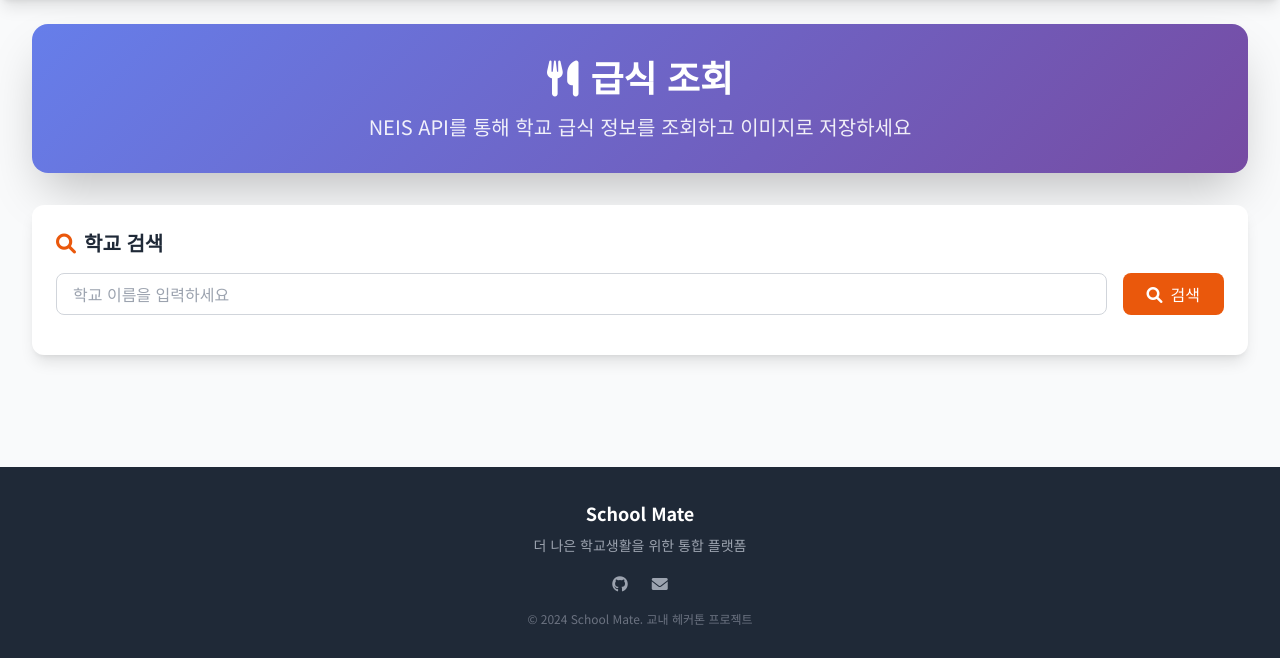
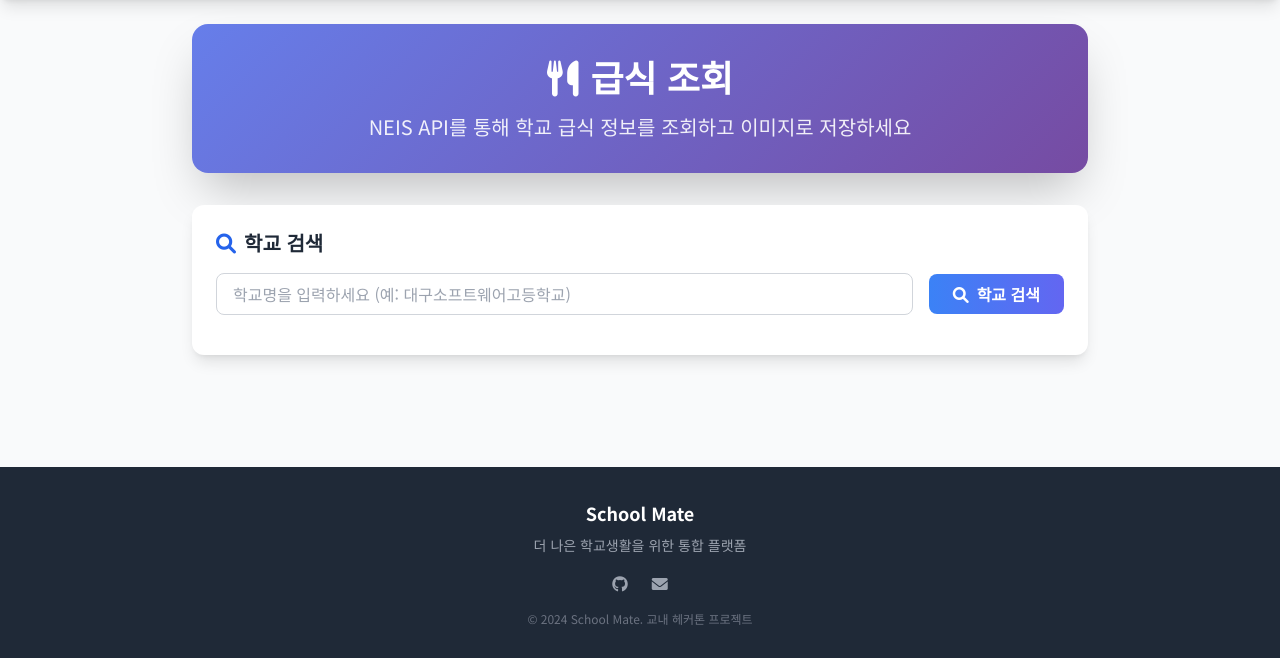
Before and after one commit to YCLK/school-mate, a Flask app: page /meal in a window 1280 px wide. Shown: the part 64-722 px from the top of the page. Run offline with Flask 3, Linux system fonts and the light colour scheme; some libraries are stand-ins or nearby versions.

Commit message:
Update meal.html

```diff
--- a/api/templates/meal.html
+++ b/api/templates/meal.html
@@ -2,6 +2,8 @@
 
 {% block content %}
 <div class="px-4 sm:px-0">
+    <!-- 메인 컨테이너 -->
+    <div class="max-w-4xl mx-auto">
             <!-- 헤더 -->
         <div class="gradient-bg rounded-2xl shadow-2xl p-8 mb-8 text-white">
             <div class="max-w-4xl mx-auto text-center">
@@ -13,42 +15,58 @@
                 </p>
             </div>
         </div>
-
-    <!-- 학교 검색 섹션 -->
+        <!-- 학교 검색 -->
         <div class="bg-white rounded-xl shadow-lg p-6 mb-6">
-        <h2 class="text-xl font-semibold mb-4 text-gray-800">
-            <i class="fas fa-search mr-2 text-orange-600"></i>학교 검색
-        </h2>
-
-        <div class="flex flex-col sm:flex-row gap-4 mb-4">
+            <h3 class="text-xl font-semibold text-gray-800 mb-4">
+                <i class="fas fa-search text-blue-600 mr-2"></i>학교 검색
+            </h3>
+            <div class="flex flex-col sm:flex-row items-center gap-4 mb-4">
                 <div class="flex-1">
-                <input type="text" id="schoolNameInput" placeholder="학교 이름을 입력하세요"
-                       class="w-full px-4 py-2 border border-gray-300 rounded-lg focus:ring-2 focus:ring-orange-500 focus:border-transparent">
+                    <input type="text" id="schoolNameInput" placeholder="학교명을 입력하세요 (예: 대구소프트웨어고등학교)"
+                           class="w-full px-4 py-2 border border-gray-300 rounded-lg focus:outline-none focus:ring-2 focus:ring-blue-500 focus:border-transparent">
                 </div>
                 <button id="searchSchoolBtn"
-                    class="bg-orange-600 hover:bg-orange-700 text-white px-6 py-2 rounded-lg font-medium transition-colors">
-                <i class="fas fa-search mr-2"></i>검색
+                        class="bg-gradient-to-r from-blue-500 to-indigo-500 text-white px-6 py-2 rounded-lg font-semibold hover:from-blue-600 hover:to-indigo-600 transition-all duration-300 transform hover:scale-105">
+                    <i class="fas fa-search mr-2"></i>학교 검색
                 </button>
             </div>
 
             <!-- 검색 결과 -->
             <div id="schoolResults" class="hidden">
-            <h3 class="text-lg font-medium mb-3 text-gray-700">검색 결과</h3>
+                <h4 class="text-lg font-medium mb-3 text-gray-700">검색 결과</h4>
                 <div id="schoolList" class="space-y-2"></div>
             </div>
         </div>
 
-    <!-- 급식 조회 폼 -->
-    <div id="mealForm" class="bg-white rounded-xl shadow-lg p-6 mb-6 hidden">
-        <h2 class="text-xl font-semibold mb-4 text-gray-800">
-            <i class="fas fa-utensils mr-2 text-orange-600"></i>급식 조회
-        </h2>
+        <!-- 선택된 학교 정보 -->
+        <div id="selectedSchoolInfo" class="hidden bg-white rounded-xl shadow-lg p-6 mb-6">
+            <h3 class="text-lg font-semibold text-gray-800 mb-4">
+                <i class="fas fa-check-circle text-green-600 mr-2"></i>선택된 학교
+            </h3>
+            <div class="bg-green-50 border border-green-200 rounded-lg p-4">
+                <div class="flex items-center justify-between">
+                    <div>
+                        <p class="font-semibold text-green-800" id="selectedSchoolName">학교명</p>
+                        <p class="text-green-600 text-sm" id="selectedSchoolType">학교 유형</p>
+                        <p class="text-green-600 text-sm" id="selectedSchoolAddress">주소</p>
+                    </div>
+                    <button onclick="clearSelectedSchool()" class="text-red-500 hover:text-red-700 transition-colors">
+                        <i class="fas fa-times text-xl"></i>
+                    </button>
+                </div>
+            </div>
+        </div>
 
+        <!-- 날짜 선택 및 급식 조회 -->
+        <div id="mealQuerySection" class="hidden bg-white rounded-xl shadow-lg p-6 mb-6">
+            <h3 class="text-lg font-semibold text-gray-800 mb-4">
+                <i class="fas fa-calendar text-orange-600 mr-2"></i>급식 조회
+            </h3>
             <div class="flex flex-col sm:flex-row items-center justify-between gap-4">
                 <div class="flex items-center gap-4">
                     <label class="text-sm font-medium text-gray-700">날짜 선택:</label>
                     <input type="date" id="mealDate"
-                       class="px-3 py-2 border border-gray-300 rounded-md focus:outline-none focus:ring-2 focus:ring-orange-500 focus:border-transparent">
+                           class="px-3 py-2 border border-gray-300 rounded-lg focus:outline-none focus:ring-2 focus:ring-orange-500 focus:border-transparent">
                 </div>
                 <button onclick="fetchMealData()" id="fetchBtn"
                         class="bg-gradient-to-r from-orange-500 to-amber-500 text-white px-6 py-2 rounded-lg font-semibold hover:from-orange-600 hover:to-amber-600 transition-all duration-300 transform hover:scale-105">
@@ -91,8 +109,8 @@
                         <i class="fas fa-calendar-day mr-2"></i>
                         <span id="mealDateTitle">오늘의 급식</span>
                     </h2>
-                <p class="text-orange-100" id="mealSchoolInfo">학교 정보가 여기에 표시됩니다</p>
                     <p class="text-orange-100" id="mealDateSubtitle">2025년 7월 16일</p>
+                    <p class="text-orange-100 text-sm mt-1" id="mealSchoolName">학교명</p>
                 </div>
 
                 <!-- 급식 메뉴 -->
@@ -122,6 +140,7 @@
                         class="bg-gray-500 text-white px-6 py-2 rounded-lg font-medium hover:bg-gray-600 transition-colors">
                     <i class="fas fa-redo mr-2"></i>다시 조회
                 </button>
+            </div>
         </div>
     </div>
 
@@ -221,7 +240,7 @@ class MealManager {
             schoolList.innerHTML = '';
 
             if (schools.length === 0) {
-            schoolList.innerHTML = '<p class="text-gray-500">검색 결과가 없습니다.</p>';
+                schoolList.innerHTML = '<p class="text-gray-500 text-center py-4">검색 결과가 없습니다.</p>';
             } else {
                 schools.forEach(school => {
                     const schoolItem = document.createElement('div');
@@ -233,7 +252,7 @@ class MealManager {
                                 <p class="text-sm text-gray-600">${school.ATPT_OFCDC_SC_NM} | ${school.SCHUL_KND_SC_NM}</p>
                                 <p class="text-xs text-gray-500 mt-1">${school.ORG_RDNMA || ''}</p>
                             </div>
-                        <button class="bg-orange-600 hover:bg-orange-700 text-white px-3 py-1 rounded text-sm transition-colors">
+                            <button class="bg-blue-600 hover:bg-blue-700 text-white px-3 py-1 rounded text-sm transition-colors">
                                 선택
                             </button>
                         </div>
@@ -250,27 +269,32 @@ class MealManager {
         selectSchool(school) {
             this.selectedSchool = school;
 
-        // 선택된 학교 표시
-        document.getElementById('schoolNameInput').value = school.SCHUL_NM;
+            // 선택된 학교 정보 표시
+            document.getElementById('selectedSchoolName').textContent = school.SCHUL_NM;
+            document.getElementById('selectedSchoolType').textContent = `${school.ATPT_OFCDC_SC_NM} | ${school.SCHUL_KND_SC_NM}`;
+            document.getElementById('selectedSchoolAddress').textContent = school.ORG_RDNMA || '';
+
+            // UI 업데이트
             document.getElementById('schoolResults').classList.add('hidden');
-        document.getElementById('mealForm').classList.remove('hidden');
+            document.getElementById('selectedSchoolInfo').classList.remove('hidden');
+            document.getElementById('mealQuerySection').classList.remove('hidden');
 
-        // 포커스를 급식 폼으로 이동
-        document.getElementById('mealForm').scrollIntoView({ behavior: 'smooth' });
+            // 오늘의 급식 자동 조회
+            this.fetchMealData();
 
-        // 학교 선택 후 자동으로 오늘 급식 조회
-        this.fetchMealData();
+            // 급식 조회 섹션으로 스크롤
+            document.getElementById('mealQuerySection').scrollIntoView({ behavior: 'smooth' });
         }
 
         async fetchMealData() {
-        if (!this.selectedSchool) {
-            this.showError('학교를 먼저 선택해주세요.');
+            const dateInput = document.getElementById('mealDate').value;
+            if (!dateInput) {
+                this.showError('날짜를 선택해주세요.');
                 return;
             }
 
-        const dateInput = document.getElementById('mealDate').value;
-        if (!dateInput) {
-            this.showError('날짜를 선택해주세요.');
+            if (!this.selectedSchool) {
+                this.showError('학교를 먼저 선택해주세요.');
                 return;
             }
 
@@ -280,16 +304,15 @@ class MealManager {
                 // 날짜를 YYYYMMDD 형식으로 변환
                 const formattedDate = dateInput.replace(/-/g, '');
 
-            // Flask 백엔드의 getMeal 함수 호출
                 const response = await fetch('/get_meal', {
                     method: 'POST',
                     headers: {
                         'Content-Type': 'application/json',
                     },
                     body: JSON.stringify({
+                        date: formattedDate,
                         atpt_code: this.selectedSchool.ATPT_OFCDC_SC_CODE,
-                    school_code: this.selectedSchool.SD_SCHUL_CODE,
-                    date: formattedDate
+                        school_code: this.selectedSchool.SD_SCHUL_CODE
                     })
                 });
 
@@ -313,7 +336,7 @@ class MealManager {
                     this.showError(data.error || '급식 정보를 가져오는데 실패했습니다.');
                 }
             } catch (error) {
-            console.error('Error fetching meal data:', error);
+                console.error('급식 데이터 조회 오류:', error);
                 this.showError('네트워크 오류가 발생했습니다. 다시 시도해주세요.');
             }
         }
@@ -334,14 +357,14 @@ class MealManager {
             const isToday = date === todayString;
 
             document.getElementById('mealDateTitle').textContent = isToday ? '오늘의 급식' : '급식 메뉴';
-        document.getElementById('mealSchoolInfo').textContent = this.selectedSchool.SCHUL_NM;
             document.getElementById('mealDateSubtitle').textContent = formattedDate;
+            document.getElementById('mealSchoolName').textContent = this.selectedSchool.SCHUL_NM;
 
             const container = document.getElementById('mealMenuContainer');
             container.innerHTML = '';
 
             // 날짜 정보 제외하고 메뉴만 표시
-        const menuItems = mealData.slice(1).filter(item => item && item.trim());
+            const menuItems = mealData.slice(1).filter(item => item && item.trim() && !item.includes('급식 없음'));
 
             if (menuItems.length === 0) {
                 this.showNoMeal();
@@ -377,16 +400,33 @@ class MealManager {
             });
 
             document.getElementById('mealSection').classList.remove('hidden');
+
+            // 결과로 스크롤
+            document.getElementById('mealSection').scrollIntoView({ behavior: 'smooth' });
         }
 
         showNoMeal() {
             this.hideAllSections();
             document.getElementById('noMealSection').classList.remove('hidden');
         }
+    }
 
-    resetMealSearch() {
-        this.hideAllSections();
-        document.getElementById('mealForm').classList.add('hidden');
+    // 전역 함수들
+    function clearSelectedSchool() {
+        window.mealManager.selectedSchool = null;
+        document.getElementById('selectedSchoolInfo').classList.add('hidden');
+        document.getElementById('mealQuerySection').classList.add('hidden');
+        window.mealManager.hideAllSections();
+    }
+
+    function fetchMealData() {
+        window.mealManager.fetchMealData();
+    }
+
+    function resetMealSearch() {
+        window.mealManager.hideAllSections();
+        document.getElementById('selectedSchoolInfo').classList.add('hidden');
+        document.getElementById('mealQuerySection').classList.add('hidden');
         document.getElementById('schoolResults').classList.add('hidden');
         document.getElementById('schoolNameInput').value = '';
 
@@ -394,13 +434,13 @@ class MealManager {
         const dateString = today.toISOString().split('T')[0];
         document.getElementById('mealDate').value = dateString;
 
-        this.selectedSchool = null;
-        this.currentMealData = null;
-        this.currentDate = null;
+        window.mealManager.selectedSchool = null;
+        window.mealManager.currentMealData = null;
+        window.mealManager.currentDate = null;
     }
 
-    downloadMealImage() {
-        if (!this.currentMealData || !this.currentDate) {
+    function downloadMealImage() {
+        if (!window.mealManager.currentMealData || !window.mealManager.currentDate) {
             alert('급식 데이터가 없습니다.');
             return;
         }
@@ -426,22 +466,22 @@ class MealManager {
 
         const today = new Date();
         const todayString = today.toISOString().split('T')[0];
-        const isToday = this.currentDate === todayString;
+        const isToday = window.mealManager.currentDate === todayString;
 
         ctx.fillText(isToday ? '오늘의 급식' : '급식 메뉴', 500, 80);
 
+        // 날짜
+        const dateObj = new Date(window.mealManager.currentDate);
+        const formattedDate = dateObj.toLocaleDateString('ko-KR');
+        ctx.font = '32px sans-serif';
+        ctx.fillText(formattedDate, 500, 130);
+
         // 학교명
-        ctx.font = '28px sans-serif';
-        ctx.fillText(this.selectedSchool.SCHUL_NM, 500, 120);
-
-        // 날짜
-        const dateObj = new Date(this.currentDate);
-        const formattedDate = dateObj.toLocaleDateString('ko-KR');
         ctx.font = '24px sans-serif';
-        ctx.fillText(formattedDate, 500, 160);
+        ctx.fillText(window.mealManager.selectedSchool.SCHUL_NM, 500, 170);
 
         // 메뉴 아이템들
-        const menuItems = this.currentMealData.slice(1).filter(item => item && item.trim());
+        const menuItems = window.mealManager.currentMealData.slice(1).filter(item => item && item.trim() && !item.includes('급식 없음'));
         const menuIcons = ['🍚', '🍲', '🥗', '🍖', '🥬', '🍉', '🥤', '🍞', '🥛', '🍎'];
 
         let yPos = 280;
@@ -477,30 +517,14 @@ class MealManager {
 
         // 다운로드
         const link = document.createElement('a');
-        link.download = `급식_${this.selectedSchool.SCHUL_NM}_${this.currentDate}.png`;
+        link.download = `급식_${window.mealManager.selectedSchool.SCHUL_NM}_${formattedDate}.png`;
         link.href = canvas.toDataURL();
         link.click();
-    }
-}
-
-// 전역 함수들 (기존 코드와의 호환성을 위해)
-let mealManager;
-
-function fetchMealData() {
-    mealManager.fetchMealData();
-}
-
-function resetMealSearch() {
-    mealManager.resetMealSearch();
-}
-
-function downloadMealImage() {
-    mealManager.downloadMealImage();
     }
 
     // 초기화
     document.addEventListener('DOMContentLoaded', () => {
-    mealManager = new MealManager();
+        window.mealManager = new MealManager();
     });
 </script>
 {% endblock %}
```
Lines whose indentation alone changed are shown as unchanged.
